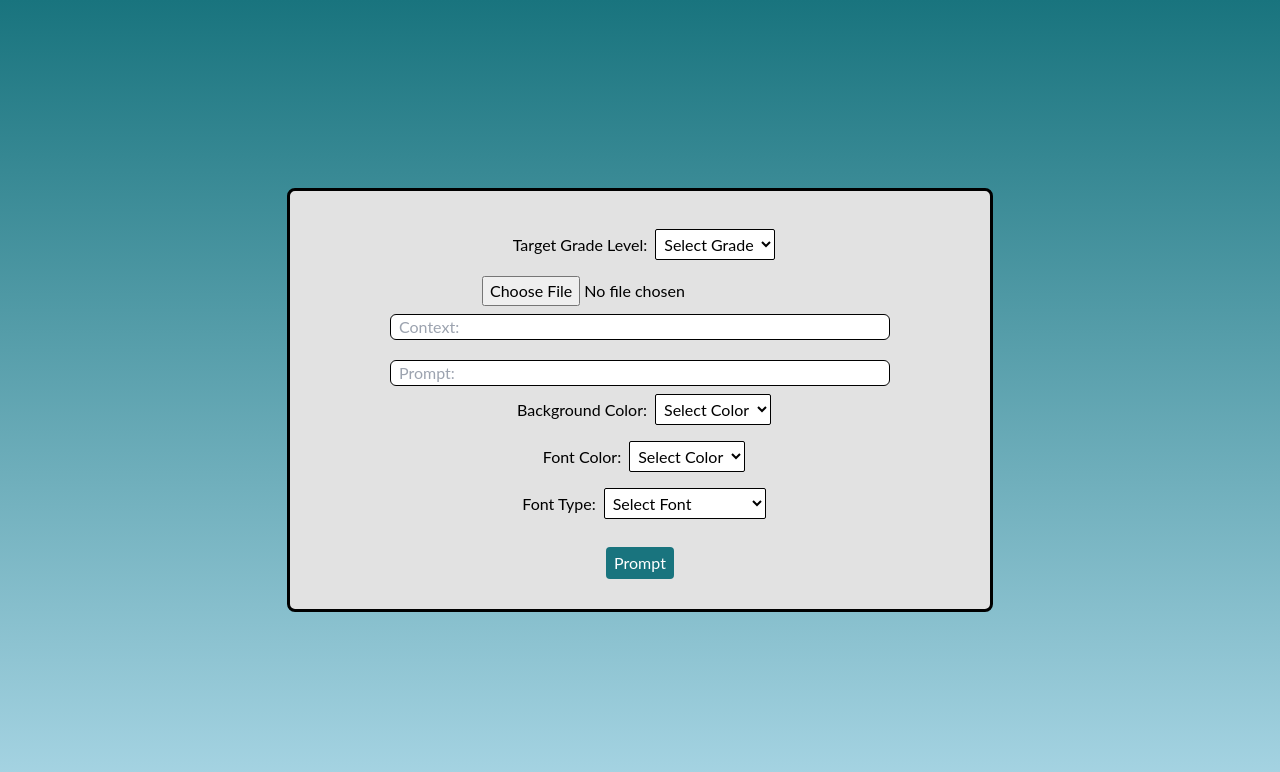
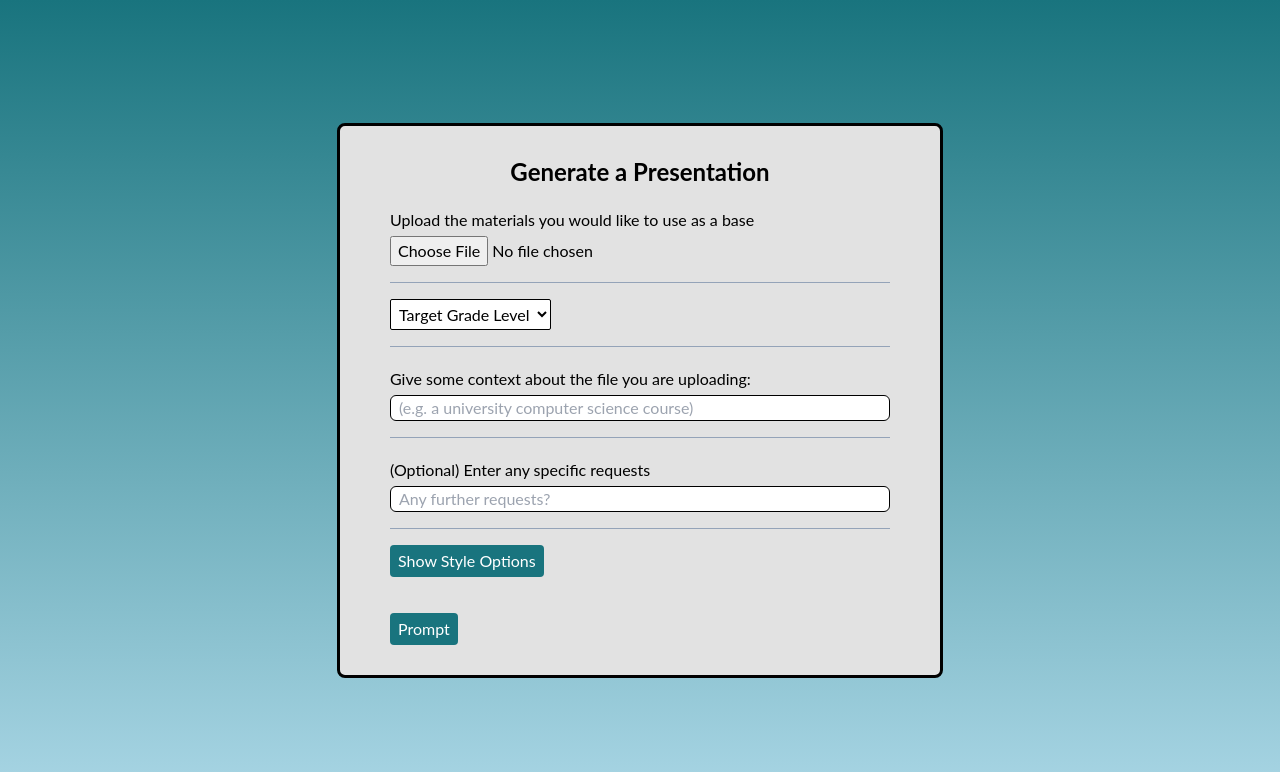
Before and after one commit to COSC-499-W2023/year-long-project-team-11, a React (Create React App) app in the folder app/frontend/: page /Prompt in a window 1280 px wide. Shown: the top 772 px of the page. Built offline with nearby package versions, Linux system fonts and the light colour scheme.

Commit message:
Updated prompt template, revamped Prompt.js form, added download link for presentations for SavedContent.js

```diff
--- a/app/frontend/src/Prompt.js
+++ b/app/frontend/src/Prompt.js
@@ -9,11 +9,30 @@ export default function Prompt() {
   const [prompt, setPrompt] = useState("");
   const [output, setOutput] = useState("");
   const [filename, setFilename] = useState("");
-  const [backgroundColor, setBackgroundColor] = useState("");
-  const [fontColor, setFontColor] = useState("");
-  const [fontType, setFontType] = useState("");
+  const [backgroundColor, setBackgroundColor] = useState("white");
+  const [fontColor, setFontColor] = useState("black");
+  const [fontType, setFontType] = useState("Arial");
+  const [showStyleOptions, setShowStyleOptions] = useState(false);
   const navigate = useNavigate();
   const csrfToken = Cookies.get("csrftoken");
+
+  const getColorCode = (color) => {
+    switch(color) {
+      case "black":
+        return "rgb(0, 0, 0)";
+      case "white":
+        return "rgb(255, 255, 255)";
+      case "lightblue":
+        return "rgb(135, 206, 235)";
+      case "cream":
+        return "rgb(255, 253, 208)";
+      case "grey":
+        return "rgb(128, 128, 128)";
+      default:
+        return "rgb(0, 0, 0)";
+    }
+  }
+
   const handleSubmit = (e) => {
     e.preventDefault();
     console.log(prompt);
@@ -38,8 +57,8 @@ export default function Prompt() {
       .then((response) => response.json())
       .then((data) => {
         setOutput(data.response);
-        navigate('/SavedContent', { state: { output: data.response } });
         setFilename(data.filename);
+        navigate('/SavedContent', { state: { output: data.response, download: `http://localhost:8000/api/presentations/${data.filename}` } });
         console.log(filename);
       })
       .catch((error) => {
@@ -66,7 +85,7 @@ export default function Prompt() {
 
   return (
     <div className="h-screen grid place-items-center">
-      <div className="grid place-items-center rounded-lg px-[100px] py-[30px] text-center bg-[#E2E2E2] border-[3px] border-black">
+      <div className="rounded-lg px-[50px] py-[30px] bg-[#E2E2E2] border-[3px] border-black text-left">
         {output.length !== 0 && (
           <div className="my-[10px]">
             <p>{output}</p>
@@ -76,8 +95,17 @@ export default function Prompt() {
         )}
         <form onSubmit={handleSubmit}>
           <div>
-            <div className="py-2">
-              <label htmlFor="targetGrade" className="px-2">Target Grade Level:</label>
+            <h2 className="text-center font-bold text-2xl">Generate a Presentation</h2>
+            <div className="py-4 border-b-[1px] border-slate-400">
+              <p className="py-1">Upload the materials you would like to use as a base</p>
+              <input
+                type="file"
+                onChange={(e) => setFile(e.target.files[0])}
+                accept="application/pdf"
+              />
+            </div>
+
+            <div className="py-4 border-b-[1px] border-slate-400">
               <select
                 id="targetGrade"
                 value={targetGrade}
@@ -85,7 +113,7 @@ export default function Prompt() {
                 className="bg-white border border-black rounded-sm p-1"
               >
                 <option value="" hidden>
-                  Select Grade
+                  Target Grade Level
                 </option>
                 {[...Array(12).keys()].map((grade) => (
                   <option key={grade + 1} value={grade + 1}>
@@ -95,34 +123,44 @@ export default function Prompt() {
               </select>
             </div>
 
-            <div className="py-2">
-              <input
-                type="file"
-                onChange={(e) => setFile(e.target.files[0])}
-                accept="application/pdf"
-              />
-            </div>
-
-            <div>
+            <div className="py-4 border-b-[1px] border-slate-400">
+              <p className="py-1">Give some context about the file you are uploading: </p>
               <input
                 className="border border-black rounded-md min-w-[500px] px-2"
                 type="text"
-                placeholder="Context:"
+                placeholder="(e.g. a university computer science course)"
                 value={context}
                 onChange={(e) => setContext(e.target.value)}
               />
             </div>
 
-            <div className="mt-[20px]">
+            <div className="py-4 border-b-[1px] border-slate-400">
+              <p className="py-1">(Optional) Enter any specific requests</p>
               <input
                 className="border border-black rounded-md min-w-[500px] px-2"
                 type="text"
-                placeholder="Prompt:"
+                placeholder="Any further requests?"
                 value={prompt}
                 onChange={(e) => setPrompt(e.target.value)}
               />
             </div>
 
+            <div className="py-4">
+              <button
+                onClick={() => setShowStyleOptions(!showStyleOptions)}
+                className="bg-[#19747E] text-white py-1 rounded hover:bg-[#316268] p-2"
+              >
+                {showStyleOptions ? "Hide Style Options" : "Show Style Options"}
+              </button>
+            </div>
+
+            <div
+              style={{
+                maxHeight: showStyleOptions ? "500px" : "0",
+                overflow: 'hidden',
+                transition: 'max-height 0.2s ease-out',
+              }}
+              className="origin-top bg-neutral-300 rounded-lg">
               <div className="py-2">
                 <label htmlFor="backgroundColor" className="px-2">Background Color:</label>
                 <select
@@ -131,13 +169,15 @@ export default function Prompt() {
                   onChange={(e) => setBackgroundColor(e.target.value)}
                   className="bg-white border border-black rounded-sm p-1"
                 >
-                <option value="">Select Color</option>
                   <option value="white">White</option>
                   <option value="black">Black</option>
-                <option value="grey">grey</option>
-                <option value="cream">cream</option>
-                <option value="lightblue">light blue</option>
+                  <option value="grey">Grey</option>
+                  <option value="cream">Cream</option>
+                  <option value="lightblue">Light Blue</option>
                 </select>
+                <div
+                  style={{backgroundColor: getColorCode(backgroundColor)}}
+                  className="align-middle w-[20px] h-[20px] inline-block ml-[10px] border border-black"></div>
               </div>
 
               <div className="py-2">
@@ -148,10 +188,12 @@ export default function Prompt() {
                   onChange={(e) => setFontColor(e.target.value)}
                   className="bg-white border border-black rounded-sm p-1"
                 >
-                <option value="">Select Color</option>
                   <option value="black">Black</option>
                   <option value="white">White</option>
                 </select>
+                <div
+                  style={{backgroundColor: getColorCode(fontColor)}}
+                  className="align-middle w-[20px] h-[20px] inline-block ml-[10px] border border-black"></div>
               </div>
 
               <div className="py-2">
@@ -160,16 +202,15 @@ export default function Prompt() {
                   id="fontType"
                   value={fontType}
                   onChange={(e) => setFontType(e.target.value)}
-                className="bg-white border border-black rounded-sm p-1"
+                  className="bg-white border border-black rounded-sm p-1 w-auto"
                 >
-                <option value="">Select Font</option>
                   <option value="Arial">Arial</option>
                   <option value="Times New Roman">Times New Roman</option>
                   <option value="Helvetica">Helvetica</option>
                   <option value="Courier">Courier</option>
                   <option value="Georgia">Georgia</option>
-                <option value="Comic Sans">Comic Sans</option>
                 </select>
+              </div>
             </div>
 
             <div className="mt-[20px]">
--- a/app/frontend/src/SavedContent.js
+++ b/app/frontend/src/SavedContent.js
@@ -4,6 +4,7 @@ import { useLocation } from 'react-router-dom';
 
 const SavedContent = () => {
   const [paragraph, setParagraph] = useState('Your paragraph of words goes here.');
+  const [downloadLink, setDownloadLink] = useState("");
 
   const handleDownload = () => {
     const element = document.createElement('a');
@@ -14,13 +15,20 @@ const SavedContent = () => {
     element.click();
     document.body.removeChild(element);
   };
-const location=useLocation();
-const outputData= location.state?.output;
-useEffect(() => {
-  if (outputData) {
-    setParagraph(outputData);
-  }
-}, [outputData]);
+
+  const location=useLocation();
+  const data = location.state;
+
+  useEffect(() => {
+    if (data) {
+      console.log(data)
+      const output= data.output;
+      const link = data.download;
+      setParagraph(output);
+      setDownloadLink(link);
+    }
+  }, [data]);
+
   return (
     <div className="savedcontent flex flex-col items-center justify-center min-h-screen">
       <div className="max-w-3xl w-full p-8 bg-white rounded-lg shadow-lg">
@@ -31,7 +39,7 @@ useEffect(() => {
         </div>
         <div className="flex justify-between items-center">
         <div className='buttons flex flex-row'>
-        <button className="px-4 py-2 bg-blue-500 text-white rounded-md mr-4" onClick={handleDownload}>Download</button>
+        <button className="px-4 py-2 bg-blue-500 text-white rounded-md mr-4" onClick={() => window.location.href = downloadLink}>Download</button>
         <button className="px-4 py-2 bg-gray-500 text-white rounded-md">Share</button>
         </div>
 
```
Also changed, not shown: 1 other file (tests, documents, lock files or other folders). Lines whose indentation alone changed are shown as unchanged.
